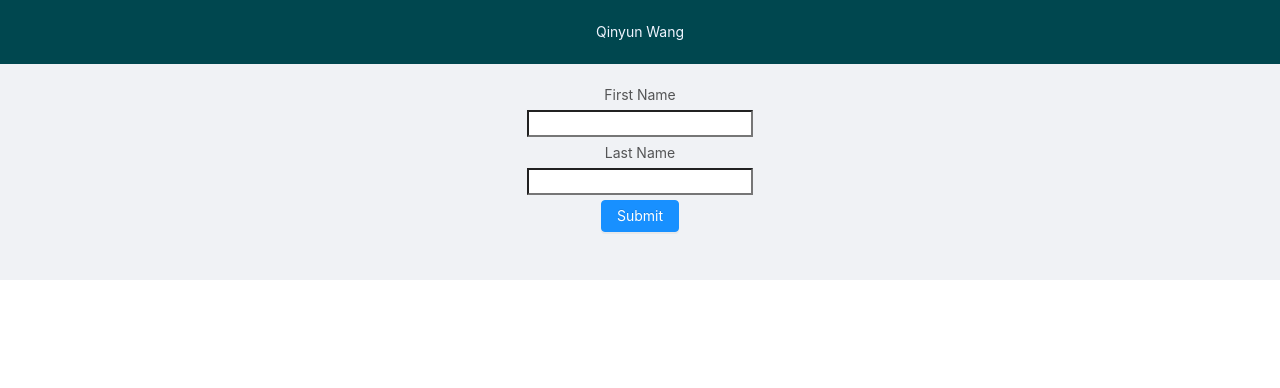
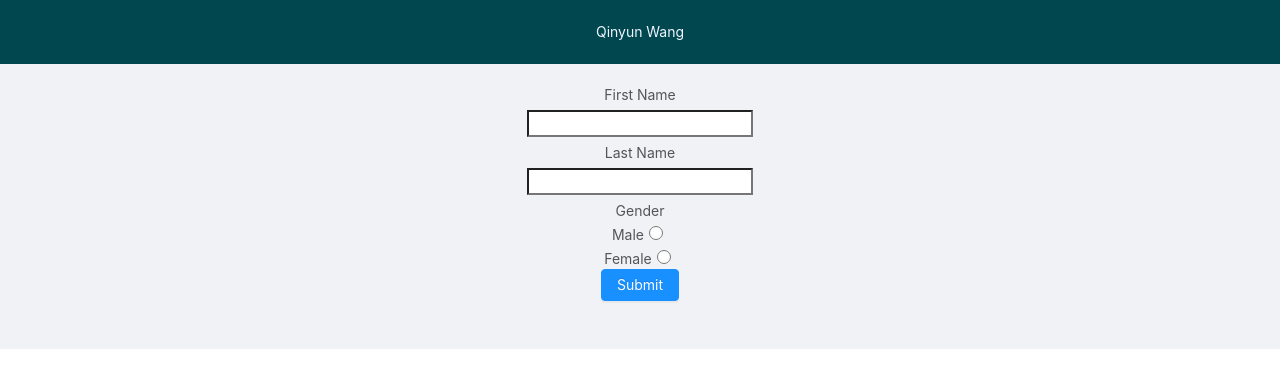
Before and after one commit to QinyunWang/react-demo, a React (Create React App) app: page / in a window 1280 px wide. Shown: the top 388 px of the page. Built offline with nearby package versions, Linux system fonts and the light colour scheme.

Commit message:
Add radio buttons

```diff
--- a/package.json
+++ b/package.json
@@ -3,6 +3,7 @@
   "version": "0.1.0",
   "private": true,
   "dependencies": {
+    "@material-ui/core": "^4.9.9",
     "@testing-library/jest-dom": "^4.2.4",
     "@testing-library/react": "^9.3.2",
     "@testing-library/user-event": "^7.1.2",
@@ -14,6 +15,7 @@
     "babel-plugin-import": "^1.13.0",
     "customize-cra": "^0.9.1",
     "formik": "^2.1.4",
+    "formik-antd": "^2.0.1",
     "less": "^3.11.1",
     "less-loader": "^5.0.0",
     "react": "^16.13.0",
--- a/src/App.tsx
+++ b/src/App.tsx
@@ -1,7 +1,7 @@
 import React from 'react';
 import './App.less';
 import { Layout } from 'antd';
-import InputGroup from './components/InputGroup'
+import View from './container/BioInput/index'
 
 
 const { Header, Footer, Content } = Layout;
@@ -15,12 +15,12 @@ function App() {
           Qinyun Wang
         </Header>
         <Content>
-          <InputGroup />
+          <View />
         </Content>
         <Footer></Footer>
       </Layout>
     </div>
-  );
+  )
 }
 
 export default App;
--- a/src/components/InputGroup.tsx
+++ b/src/components/InputGroup.tsx
@@ -20,7 +20,7 @@ const InputGroup = () => {
       });
 
     return (
-        <form onSubmit={formik.handleSubmit}>
+        <form onSubmit={handleSubmit}>
             <label htmlFor="firstName">First Name</label>
             <input
                 id="firstName"
--- /dev/null
+++ b/src/container/BioInput/View.tsx
@@ -0,0 +1,69 @@
+import React from 'react';
+import { useFormik } from 'formik';
+import { Button } from "antd";
+type Name = {
+  firstName: string
+  lastName: string
+  gender: string
+}
+
+const BioInput = () => {
+
+  const { values, handleChange, handleSubmit } = useFormik<Name>({
+    initialValues: {
+      firstName: '',
+      lastName: '',
+      gender: '',
+    },
+    onSubmit: values => {
+      console.log(values)
+      //alert("User Name: " + values.firstName + " " + values.lastName);
+    },
+  });
+
+  return (
+    <form onSubmit={handleSubmit}>
+      <label htmlFor="firstName">First Name</label>
+      <input
+        id="firstName"
+        name="firstName"
+        type="text"
+        onChange={handleChange}
+        value={values.firstName}
+      />
+      <label htmlFor="lastName">Last Name</label>
+      <input
+        id="lastName"
+        name="lastName"
+        type="text"
+        onChange={handleChange}
+        value={values.lastName}
+      />
+      <label htmlFor="lastName">Gender</label>
+      <label>Male
+        <input
+          name="gender"
+          type="radio"
+          onChange={handleChange}
+          value="male"
+        />
+      </label>
+      <label>Female
+        <input
+          name="gender"
+          type="radio"
+          onChange={handleChange}
+          value="female"
+        />
+      </label>
+      <Button
+        type="primary"
+        htmlType="submit"
+      >
+        Submit
+      </Button>
+    </form>
+  )
+};
+
+export default BioInput
--- /dev/null
+++ b/src/container/BioInput/index.tsx
@@ -0,0 +1,3 @@
+import View from './View'
+
+export default View
```
Also changed, not shown: 2 other files (tests, documents, lock files or other folders).
